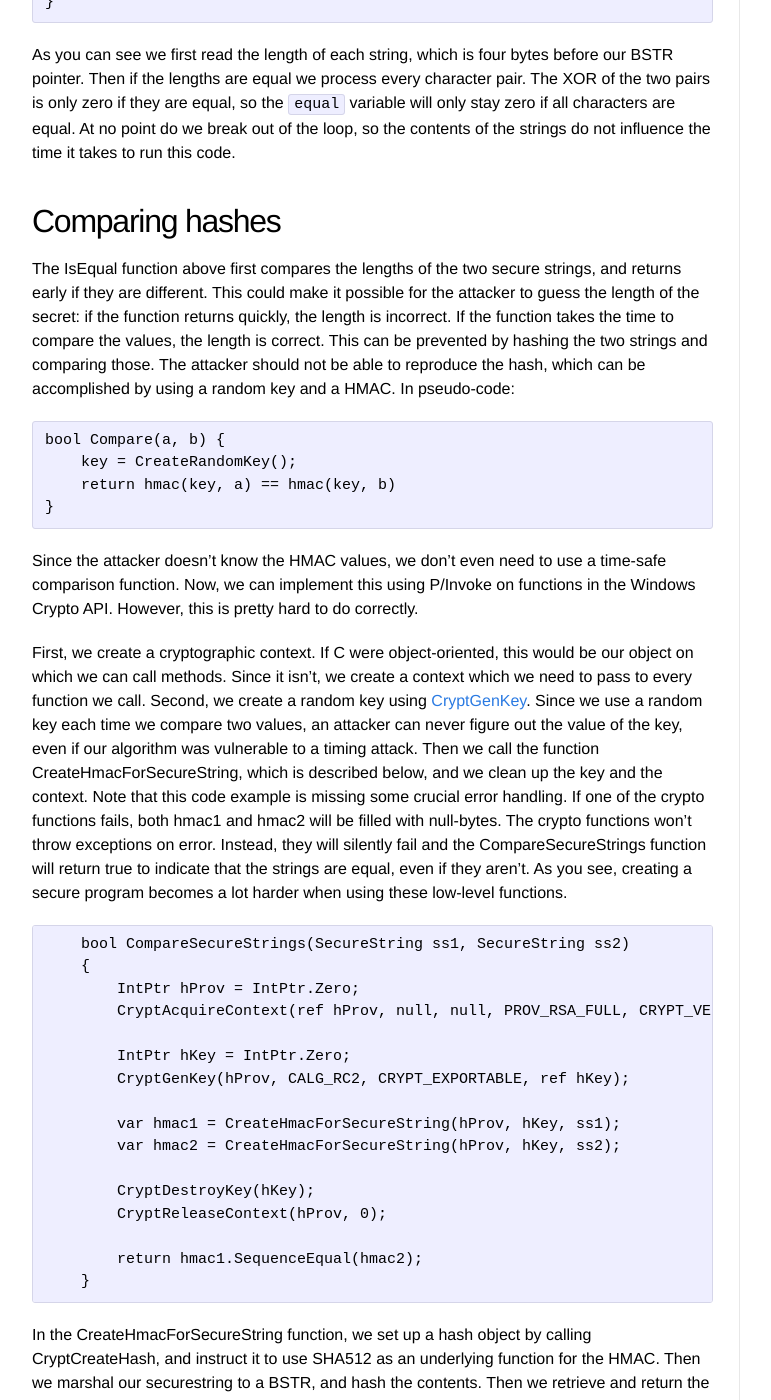
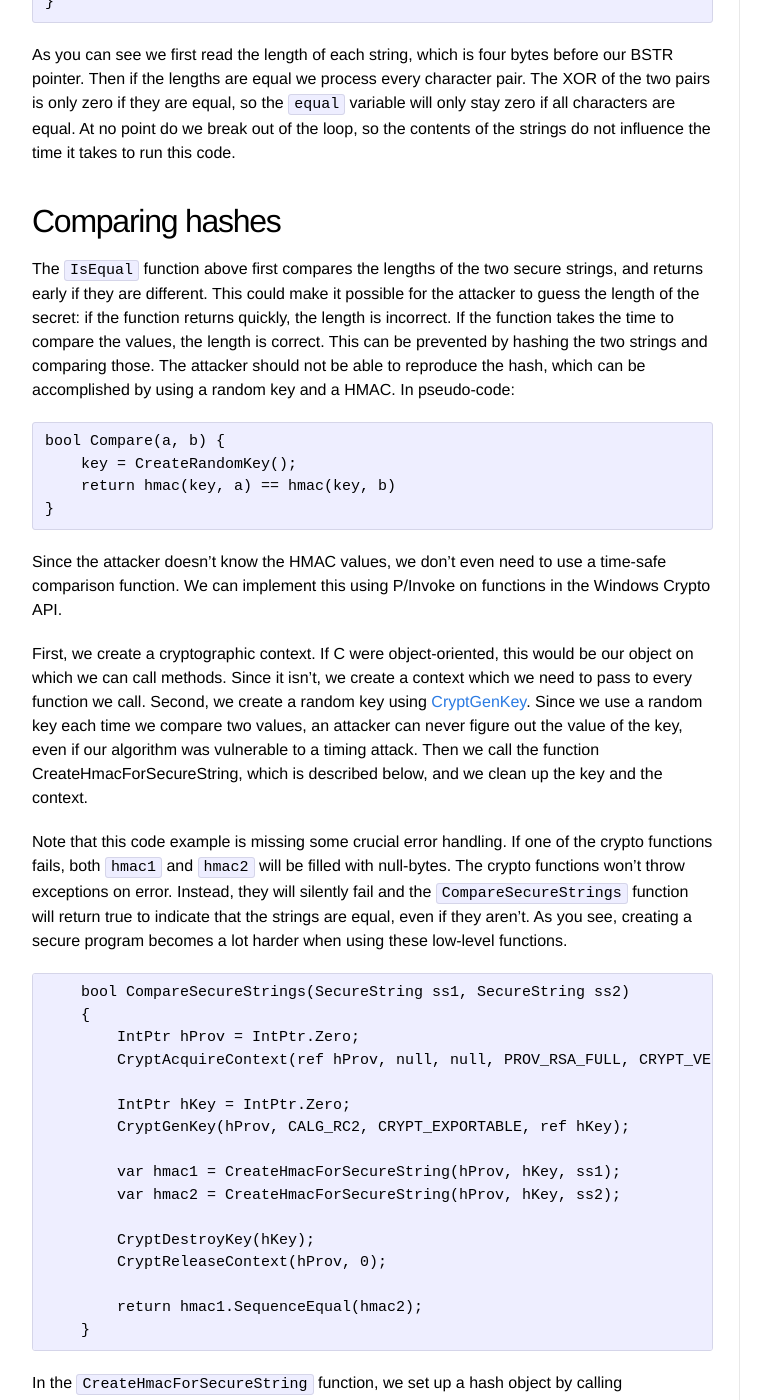
Before and after one commit to Sjord/Sjord.github.io, a Jekyll site: the page built from _posts/2017-07-25-comparing-securestrings-in-dotnet.md, in a window 1280 px wide and 1400 px high, scrolled down 2733 px. Shown: the whole window, without its empty margins (108-879 px from the left). Built offline with Jekyll 4.4.1, drawn with Linux system fonts in a browser that asks for light colours; some of the changed text lies outside the part shown.

Commit message:
Formatting

```diff
--- a/_posts/2017-07-25-comparing-securestrings-in-dotnet.md
+++ b/_posts/2017-07-25-comparing-securestrings-in-dotnet.md
@@ -79,16 +79,18 @@
 
 ## Comparing hashes
 
-The IsEqual function above first compares the lengths of the two secure strings, and returns early if they are different. This could make it possible for the attacker to guess the length of the secret: if the function returns quickly, the length is incorrect. If the function takes the time to compare the values, the length is correct. This can be prevented by hashing the two strings and comparing those. The attacker should not be able to reproduce the hash, which can be accomplished by using a random key and a HMAC. In pseudo-code:
+The `IsEqual` function above first compares the lengths of the two secure strings, and returns early if they are different. This could make it possible for the attacker to guess the length of the secret: if the function returns quickly, the length is incorrect. If the function takes the time to compare the values, the length is correct. This can be prevented by hashing the two strings and comparing those. The attacker should not be able to reproduce the hash, which can be accomplished by using a random key and a HMAC. In pseudo-code:
 
     bool Compare(a, b) {
         key = CreateRandomKey();
         return hmac(key, a) == hmac(key, b)
     }
 
-Since the attacker doesn't know the HMAC values, we don't even need to use a time-safe comparison function. Now, we can implement this using P/Invoke on functions in the Windows Crypto API. However, this is pretty hard to do correctly.
+Since the attacker doesn't know the HMAC values, we don't even need to use a time-safe comparison function. We can implement this using P/Invoke on functions in the Windows Crypto API.
 
-First, we create a cryptographic context. If C were object-oriented, this would be our object on which we can call methods. Since it isn't, we create a context which we need to pass to every function we call. Second, we create a random key using [CryptGenKey](https://msdn.microsoft.com/en-us/library/windows/desktop/aa379941(v=vs.85).aspx). Since we use a random key each time we compare two values, an attacker can never figure out the value of the key, even if our algorithm was vulnerable to a timing attack. Then we call the function CreateHmacForSecureString, which is described below, and we clean up the key and the context. Note that this code example is missing some crucial error handling. If one of the crypto functions fails, both hmac1 and hmac2 will be filled with null-bytes. The crypto functions won't throw exceptions on error. Instead, they will silently fail and the CompareSecureStrings function will return true to indicate that the strings are equal, even if they aren't. As you see, creating a secure program becomes a lot harder when using these low-level functions.
+First, we create a cryptographic context. If C were object-oriented, this would be our object on which we can call methods. Since it isn't, we create a context which we need to pass to every function we call. Second, we create a random key using [CryptGenKey](https://msdn.microsoft.com/en-us/library/windows/desktop/aa379941(v=vs.85).aspx). Since we use a random key each time we compare two values, an attacker can never figure out the value of the key, even if our algorithm was vulnerable to a timing attack. Then we call the function CreateHmacForSecureString, which is described below, and we clean up the key and the context.
+
+Note that this code example is missing some crucial error handling. If one of the crypto functions fails, both `hmac1` and `hmac2` will be filled with null-bytes. The crypto functions won't throw exceptions on error. Instead, they will silently fail and the `CompareSecureStrings` function will return true to indicate that the strings are equal, even if they aren't. As you see, creating a secure program becomes a lot harder when using these low-level functions.
 
         bool CompareSecureStrings(SecureString ss1, SecureString ss2)
         {
@@ -107,7 +109,7 @@
             return hmac1.SequenceEqual(hmac2);
         }
 
-In the CreateHmacForSecureString function, we set up a hash object by calling CryptCreateHash, and instruct it to use SHA512 as an underlying function for the HMAC. Then we marshal our securestring to a BSTR, and hash the contents. Then we retrieve and return the resulting HMAC value.
+In the `CreateHmacForSecureString` function, we set up a hash object by calling `CryptCreateHash`, and instruct it to use SHA512 as an underlying function for the HMAC. Then we marshal our SecureString to a BSTR, and hash the contents. Finally, we retrieve and return the resulting HMAC value.
 
         byte[] CreateHmacForSecureString(IntPtr hProv, IntPtr hKey, SecureString ss)
         {
```
